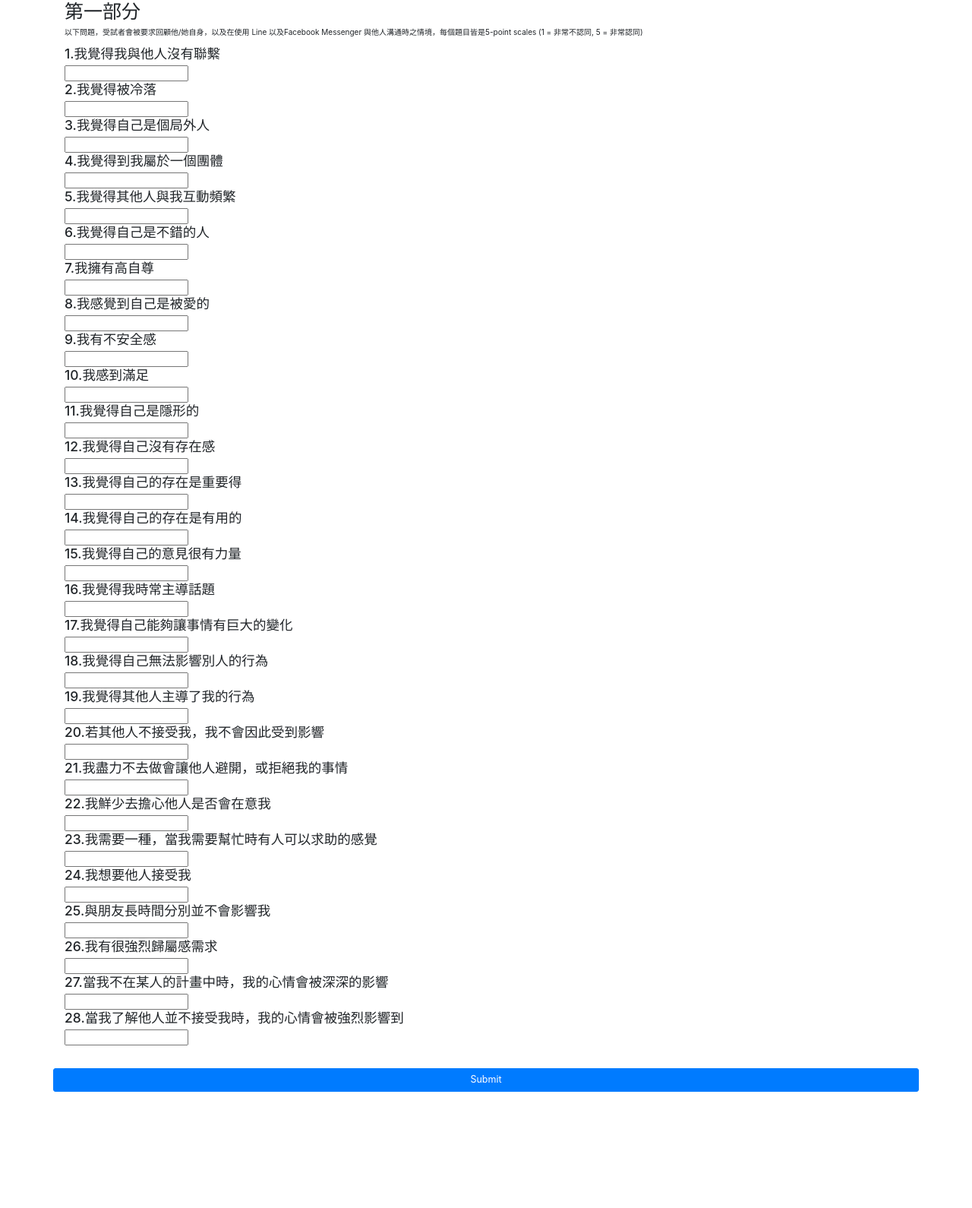
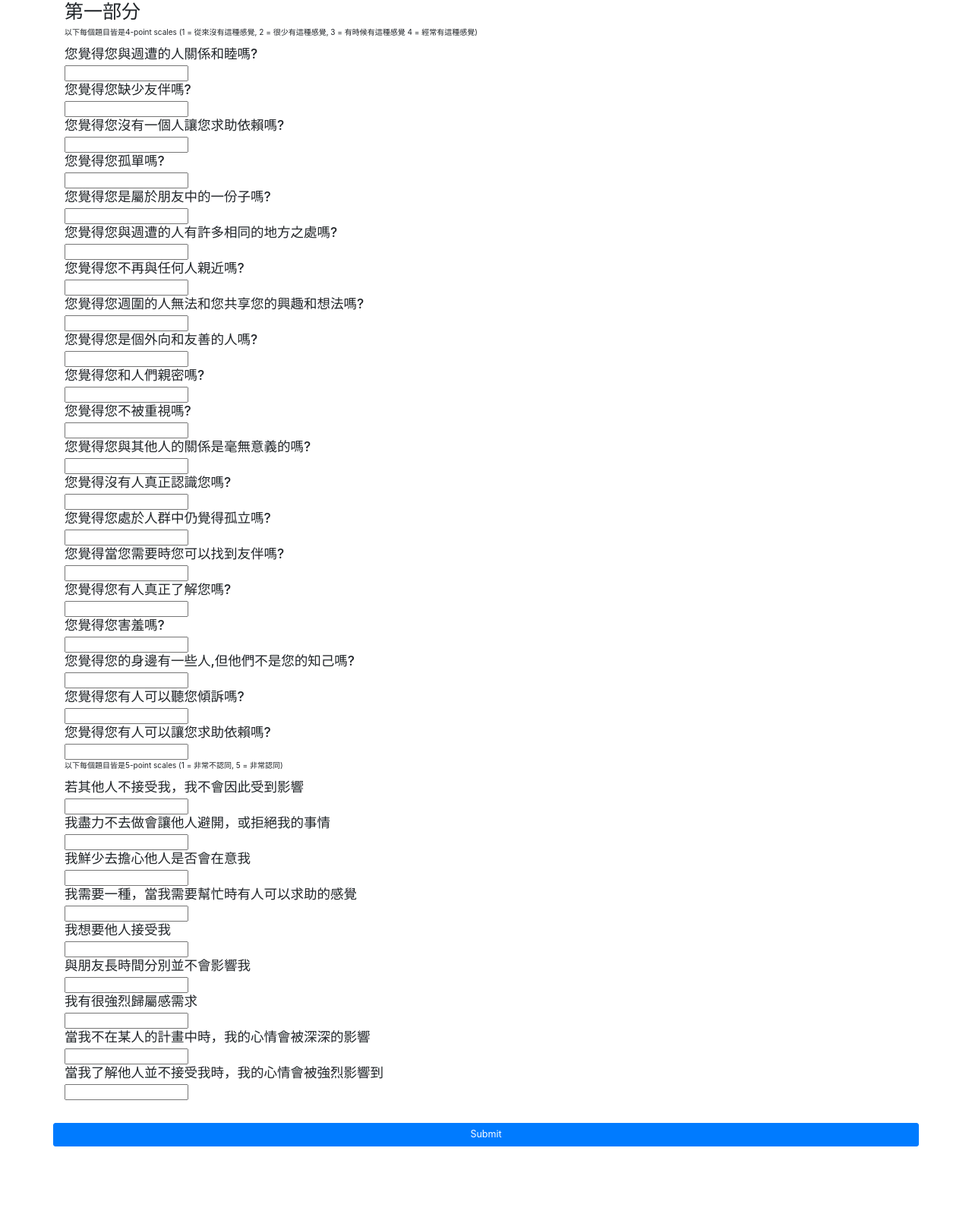
Before and after one commit to NCTUMUILab/intelligent_noti, a Flask app: page /user_questionnaire in a window 1280 px wide. Shown: the top 1590 px of the page at 76% size. Before the commit the page ends 1437 px from the top, so only its background shows below. Run offline with Flask 2, Linux system fonts and the light colour scheme; the visitor is signed in with stand-in values (Sample User, id 1); data comes from the database, SQL or seed files in the repository; some libraries are stand-ins or nearby versions.

Commit message:
update user questionniare

```diff
--- a/app/templates/user_questionnaire.html
+++ b/app/templates/user_questionnaire.html
@@ -20,221 +20,220 @@ User Questionnaire
       <form action="{{ url_for('user_questionnaire') }}" method="post">
 
         <h1>第一部分</h1>
-        <p>以下問題，受試者會被要求回顧他/她自身，以及在使用 Line 以及Facebook Messenger 與他人溝通時之情境，每個題目皆是5-point scales (1 = 非常不認同, 5 = 非常認同)</p>
 
-        <h3>1.我覺得我與他人沒有聯繫</h3>
-        <span id="ex18-label-1" class="hidden">Example slider label</span>
-                <input name="我覺得我與他人沒有聯繫" type="text"
-                      data-provide="slider"
-                      data-slider-ticks="[1, 2, 3, 4, 5]"
-                      data-slider-ticks-labels='["1", "2", "3", "4", "5"]'
-                      data-slider-min="1"
-                      data-slider-max="5"
-                      data-slider-step="1"
-                      data-slider-value="1"
-                      data-slider-tooltip="hide" />
+        <p>以下每個題目皆是4-point scales (1 = 從來沒有這種感覺, 2 = 很少有這種感覺, 3 = 有時候有這種感覺 4 = 經常有這種感覺)</p>
 
-        <h3>2.我覺得被冷落</h3>
-        <span id="ex18-label-1" class="hidden">Example slider label</span>
-                <input name="我覺得被冷落" type="text"
-                      data-provide="slider"
-                      data-slider-ticks="[1, 2, 3, 4, 5]"
-                      data-slider-ticks-labels='["1", "2", "3", "4", "5"]'
-                      data-slider-min="1"
-                      data-slider-max="5"
-                      data-slider-step="1"
-                      data-slider-value="1"
-                      data-slider-tooltip="hide" />
-
-        <h3>3.我覺得自己是個局外人</h3>
-        <span id="ex18-label-1" class="hidden">Example slider label</span>
-                <input name="我覺得自己是個局外人" type="text"
-                      data-provide="slider"
-                      data-slider-ticks="[1, 2, 3, 4, 5]"
-                      data-slider-ticks-labels='["1", "2", "3", "4", "5"]'
-                      data-slider-min="1"
-                      data-slider-max="5"
-                      data-slider-step="1"
-                      data-slider-value="1"
-                      data-slider-tooltip="hide" />
-
-        <h3>4.我覺得到我屬於一個團體</h3>
-          <input name="我覺得到我屬於一個團體" type="text"
+        <h3>您覺得您與週遭的人關係和睦嗎?</h3>
+          <input name="您覺得您與週遭的人關係和睦嗎?" type="text"
                 data-provide="slider"
-                data-slider-ticks="[1, 2, 3, 4, 5]"
-                data-slider-ticks-labels='["1", "2", "3", "4", "5"]'
+                data-slider-ticks="[1, 2, 3, 4]"
+                data-slider-ticks-labels='["1", "2", "3", "4"]'
                 data-slider-min="1"
-                data-slider-max="5"
+                data-slider-max="4"
+                data-slider-step="1"
+                data-slider-value="1"
+                data-slider-tooltip="hide" />
+        <h3>您覺得您缺少友伴嗎?</h3>
+          <input name="您覺得您缺少友伴嗎?" type="text"
+                data-provide="slider"
+                data-slider-ticks="[1, 2, 3, 4]"
+                data-slider-ticks-labels='["1", "2", "3", "4"]'
+                data-slider-min="1"
+                data-slider-max="4"
+                data-slider-step="1"
+                data-slider-value="1"
+                data-slider-tooltip="hide" />
+        <h3>您覺得您沒有一個人讓您求助依賴嗎?</h3>
+          <input name="您覺得您沒有一個人讓您求助依賴嗎?" type="text"
+                data-provide="slider"
+                data-slider-ticks="[1, 2, 3, 4]"
+                data-slider-ticks-labels='["1", "2", "3", "4"]'
+                data-slider-min="1"
+                data-slider-max="4"
                 data-slider-step="1"
                 data-slider-value="1"
                 data-slider-tooltip="hide" />
 
-        <h3>5.我覺得其他人與我互動頻繁</h3>
-          <input name="我覺得其他人與我互動頻繁" type="text"
+        <h3>您覺得您孤單嗎?</h3>
+          <input name="您覺得您孤單嗎?" type="text"
                 data-provide="slider"
-                data-slider-ticks="[1, 2, 3, 4, 5]"
-                data-slider-ticks-labels='["1", "2", "3", "4", "5"]'
+                data-slider-ticks="[1, 2, 3, 4]"
+                data-slider-ticks-labels='["1", "2", "3", "4"]'
                 data-slider-min="1"
-                data-slider-max="5"
+                data-slider-max="4"
+                data-slider-step="1"
+                data-slider-value="1"
+                data-slider-tooltip="hide" />
+        <h3>您覺得您是屬於朋友中的一份子嗎?</h3>
+          <input name="您覺得您是屬於朋友中的一份子嗎?" type="text"
+                data-provide="slider"
+                data-slider-ticks="[1, 2, 3, 4]"
+                data-slider-ticks-labels='["1", "2", "3", "4"]'
+                data-slider-min="1"
+                data-slider-max="4"
                 data-slider-step="1"
                 data-slider-value="1"
                 data-slider-tooltip="hide" />
 
-        <h3>6.我覺得自己是不錯的人</h3>
-          <input name="我覺得自己是不錯的人" type="text"
+        <h3>您覺得您與週遭的人有許多相同的地方之處嗎?</h3>
+          <input name="您覺得您與週遭的人有許多相同的地方之處嗎?" type="text"
                 data-provide="slider"
-                data-slider-ticks="[1, 2, 3, 4, 5]"
-                data-slider-ticks-labels='["1", "2", "3", "4", "5"]'
+                data-slider-ticks="[1, 2, 3, 4]"
+                data-slider-ticks-labels='["1", "2", "3", "4"]'
                 data-slider-min="1"
-                data-slider-max="5"
+                data-slider-max="4"
+                data-slider-step="1"
+                data-slider-value="1"
+                data-slider-tooltip="hide" />
+        <h3>您覺得您不再與任何人親近嗎?</h3>
+          <input name="您覺得您不再與任何人親近嗎?" type="text"
+                data-provide="slider"
+                data-slider-ticks="[1, 2, 3, 4]"
+                data-slider-ticks-labels='["1", "2", "3", "4"]'
+                data-slider-min="1"
+                data-slider-max="4"
+                data-slider-step="1"
+                data-slider-value="1"
+                data-slider-tooltip="hide" />
+        <h3>您覺得您週圍的人無法和您共享您的興趣和想法嗎?</h3>
+          <input name="您覺得您週圍的人無法和您共享您的興趣和想法嗎?" type="text"
+                data-provide="slider"
+                data-slider-ticks="[1, 2, 3, 4]"
+                data-slider-ticks-labels='["1", "2", "3", "4"]'
+                data-slider-min="1"
+                data-slider-max="4"
                 data-slider-step="1"
                 data-slider-value="1"
                 data-slider-tooltip="hide" />
 
-        <h3>7.我擁有高自尊</h3>
-          <input name="我擁有高自尊" type="text"
+        <h3>您覺得您是個外向和友善的人嗎?</h3>
+          <input name="您覺得您是個外向和友善的人嗎?" type="text"
                 data-provide="slider"
-                data-slider-ticks="[1, 2, 3, 4, 5]"
-                data-slider-ticks-labels='["1", "2", "3", "4", "5"]'
+                data-slider-ticks="[1, 2, 3, 4]"
+                data-slider-ticks-labels='["1", "2", "3", "4"]'
                 data-slider-min="1"
-                data-slider-max="5"
+                data-slider-max="4"
+                data-slider-step="1"
+                data-slider-value="1"
+                data-slider-tooltip="hide" />
+        <h3>您覺得您和人們親密嗎?</h3>
+          <input name="您覺得您和人們親密嗎?" type="text"
+                data-provide="slider"
+                data-slider-ticks="[1, 2, 3, 4]"
+                data-slider-ticks-labels='["1", "2", "3", "4"]'
+                data-slider-min="1"
+                data-slider-max="4"
                 data-slider-step="1"
                 data-slider-value="1"
                 data-slider-tooltip="hide" />
 
-        <h3>8.我感覺到自己是被愛的</h3>
-          <input name="我感覺到自己是被愛的" type="text"
+        <h3>您覺得您不被重視嗎?</h3>
+          <input name="您覺得您不被重視嗎?" type="text"
                 data-provide="slider"
-                data-slider-ticks="[1, 2, 3, 4, 5]"
-                data-slider-ticks-labels='["1", "2", "3", "4", "5"]'
+                data-slider-ticks="[1, 2, 3, 4]"
+                data-slider-ticks-labels='["1", "2", "3", "4"]'
                 data-slider-min="1"
-                data-slider-max="5"
+                data-slider-max="4"
+                data-slider-step="1"
+                data-slider-value="1"
+                data-slider-tooltip="hide" />
+        <h3>您覺得您與其他人的關係是毫無意義的嗎?</h3>
+          <input name="您覺得您與其他人的關係是毫無意義的嗎?" type="text"
+                data-provide="slider"
+                data-slider-ticks="[1, 2, 3, 4]"
+                data-slider-ticks-labels='["1", "2", "3", "4"]'
+                data-slider-min="1"
+                data-slider-max="4"
+                data-slider-step="1"
+                data-slider-value="1"
+                data-slider-tooltip="hide" />
+        <h3>您覺得沒有人真正認識您嗎?</h3>
+          <input name="您覺得沒有人真正認識您嗎?" type="text"
+                data-provide="slider"
+                data-slider-ticks="[1, 2, 3, 4]"
+                data-slider-ticks-labels='["1", "2", "3", "4"]'
+                data-slider-min="1"
+                data-slider-max="4"
                 data-slider-step="1"
                 data-slider-value="1"
                 data-slider-tooltip="hide" />
 
-        <h3>9.我有不安全感</h3>
-          <input name="我有不安全感" type="text"
+        <h3>您覺得您處於人群中仍覺得孤立嗎?</h3>
+          <input name="您覺得您處於人群中仍覺得孤立嗎?" type="text"
                 data-provide="slider"
-                data-slider-ticks="[1, 2, 3, 4, 5]"
-                data-slider-ticks-labels='["1", "2", "3", "4", "5"]'
+                data-slider-ticks="[1, 2, 3, 4]"
+                data-slider-ticks-labels='["1", "2", "3", "4"]'
                 data-slider-min="1"
-                data-slider-max="5"
+                data-slider-max="4"
+                data-slider-step="1"
+                data-slider-value="1"
+                data-slider-tooltip="hide" />
+        <h3>您覺得當您需要時您可以找到友伴嗎?</h3>
+          <input name="您覺得當您需要時您可以找到友伴嗎?" type="text"
+                data-provide="slider"
+                data-slider-ticks="[1, 2, 3, 4]"
+                data-slider-ticks-labels='["1", "2", "3", "4"]'
+                data-slider-min="1"
+                data-slider-max="4"
                 data-slider-step="1"
                 data-slider-value="1"
                 data-slider-tooltip="hide" />
 
-        <h3>10.我感到滿足</h3>
-          <input name="我感到滿足" type="text"
+        <h3>您覺得您有人真正了解您嗎?</h3>
+          <input name="您覺得您有人真正了解您嗎?" type="text"
                 data-provide="slider"
-                data-slider-ticks="[1, 2, 3, 4, 5]"
-                data-slider-ticks-labels='["1", "2", "3", "4", "5"]'
+                data-slider-ticks="[1, 2, 3, 4]"
+                data-slider-ticks-labels='["1", "2", "3", "4"]'
                 data-slider-min="1"
-                data-slider-max="5"
+                data-slider-max="4"
+                data-slider-step="1"
+                data-slider-value="1"
+                data-slider-tooltip="hide" />
+        <h3>您覺得您害羞嗎?</h3>
+          <input name="您覺得您害羞嗎?" type="text"
+                data-provide="slider"
+                data-slider-ticks="[1, 2, 3, 4]"
+                data-slider-ticks-labels='["1", "2", "3", "4"]'
+                data-slider-min="1"
+                data-slider-max="4"
+                data-slider-step="1"
+                data-slider-value="1"
+                data-slider-tooltip="hide" />
+        <h3>您覺得您的身邊有一些人,但他們不是您的知己嗎?</h3>
+          <input name="您覺得您的身邊有一些人,但他們不是您的知己嗎?" type="text"
+                data-provide="slider"
+                data-slider-ticks="[1, 2, 3, 4]"
+                data-slider-ticks-labels='["1", "2", "3", "4"]'
+                data-slider-min="1"
+                data-slider-max="4"
                 data-slider-step="1"
                 data-slider-value="1"
                 data-slider-tooltip="hide" />
 
-        <h3>11.我覺得自己是隱形的</h3>
-          <input name="我覺得自己是隱形的" type="text"
+        <h3>您覺得您有人可以聽您傾訴嗎?</h3>
+          <input name="您覺得您有人可以聽您傾訴嗎?" type="text"
                 data-provide="slider"
-                data-slider-ticks="[1, 2, 3, 4, 5]"
-                data-slider-ticks-labels='["1", "2", "3", "4", "5"]'
+                data-slider-ticks="[1, 2, 3, 4]"
+                data-slider-ticks-labels='["1", "2", "3", "4"]'
                 data-slider-min="1"
-                data-slider-max="5"
+                data-slider-max="4"
+                data-slider-step="1"
+                data-slider-value="1"
+                data-slider-tooltip="hide" />
+        <h3>您覺得您有人可以讓您求助依賴嗎?</h3>
+          <input name="您覺得您有人可以讓您求助依賴嗎?" type="text"
+                data-provide="slider"
+                data-slider-ticks="[1, 2, 3, 4]"
+                data-slider-ticks-labels='["1", "2", "3", "4"]'
+                data-slider-min="1"
+                data-slider-max="4"
                 data-slider-step="1"
                 data-slider-value="1"
                 data-slider-tooltip="hide" />
 
-        <h3>12.我覺得自己沒有存在感</h3>
-          <input name="我覺得自己沒有存在感" type="text"
-                data-provide="slider"
-                data-slider-ticks="[1, 2, 3, 4, 5]"
-                data-slider-ticks-labels='["1", "2", "3", "4", "5"]'
-                data-slider-min="1"
-                data-slider-max="5"
-                data-slider-step="1"
-                data-slider-value="1"
-                data-slider-tooltip="hide" />
+        <p>以下每個題目皆是5-point scales (1 = 非常不認同, 5 = 非常認同)</p>
 
-        <h3>13.我覺得自己的存在是重要得</h3>
-          <input name="我覺得自己的存在是重要得" type="text"
-                data-provide="slider"
-                data-slider-ticks="[1, 2, 3, 4, 5]"
-                data-slider-ticks-labels='["1", "2", "3", "4", "5"]'
-                data-slider-min="1"
-                data-slider-max="5"
-                data-slider-step="1"
-                data-slider-value="1"
-                data-slider-tooltip="hide" />
-
-        <h3>14.我覺得自己的存在是有用的</h3>
-          <input name="我覺得自己的存在是有用的" type="text"
-                data-provide="slider"
-                data-slider-ticks="[1, 2, 3, 4, 5]"
-                data-slider-ticks-labels='["1", "2", "3", "4", "5"]'
-                data-slider-min="1"
-                data-slider-max="5"
-                data-slider-step="1"
-                data-slider-value="1"
-                data-slider-tooltip="hide" />
-
-        <h3>15.我覺得自己的意見很有力量</h3>
-          <input name="我覺得自己的意見很有力量" type="text"
-                data-provide="slider"
-                data-slider-ticks="[1, 2, 3, 4, 5]"
-                data-slider-ticks-labels='["1", "2", "3", "4", "5"]'
-                data-slider-min="1"
-                data-slider-max="5"
-                data-slider-step="1"
-                data-slider-value="1"
-                data-slider-tooltip="hide" />
-
-        <h3>16.我覺得我時常主導話題</h3>
-          <input name="我覺得我時常主導話題" type="text"
-                data-provide="slider"
-                data-slider-ticks="[1, 2, 3, 4, 5]"
-                data-slider-ticks-labels='["1", "2", "3", "4", "5"]'
-                data-slider-min="1"
-                data-slider-max="5"
-                data-slider-step="1"
-                data-slider-value="1"
-                data-slider-tooltip="hide" />
-
-        <h3>17.我覺得自己能夠讓事情有巨大的變化</h3>
-          <input name="我覺得自己能夠讓事情有巨大的變化" type="text"
-                data-provide="slider"
-                data-slider-ticks="[1, 2, 3, 4, 5]"
-                data-slider-ticks-labels='["1", "2", "3", "4", "5"]'
-                data-slider-min="1"
-                data-slider-max="5"
-                data-slider-step="1"
-                data-slider-value="1"
-                data-slider-tooltip="hide" />
-
-        <h3>18.我覺得自己無法影響別人的行為</h3>
-          <input name="我覺得自己無法影響別人的行為" type="text"
-                data-provide="slider"
-                data-slider-ticks="[1, 2, 3, 4, 5]"
-                data-slider-ticks-labels='["1", "2", "3", "4", "5"]'
-                data-slider-min="1"
-                data-slider-max="5"
-                data-slider-step="1"
-                data-slider-value="1"
-                data-slider-tooltip="hide" />
-
-        <h3>19.我覺得其他人主導了我的行為</h3>
-          <input name="我覺得其他人主導了我的行為" type="text"
-                data-provide="slider"
-                data-slider-ticks="[1, 2, 3, 4, 5]"
-                data-slider-ticks-labels='["1", "2", "3", "4", "5"]'
-                data-slider-min="1"
-                data-slider-max="5"
-                data-slider-step="1"
-                data-slider-value="1"
-                data-slider-tooltip="hide" />
-
-        <h3>20.若其他人不接受我，我不會因此受到影響</h3>
+        <h3>若其他人不接受我，我不會因此受到影響</h3>
           <input name="若其他人不接受我，我不會因此受到影響" type="text"
                 data-provide="slider"
                 data-slider-ticks="[1, 2, 3, 4, 5]"
@@ -245,7 +244,7 @@ User Questionnaire
                 data-slider-value="1"
                 data-slider-tooltip="hide" />
 
-        <h3>21.我盡力不去做會讓他人避開，或拒絕我的事情</h3>
+        <h3>我盡力不去做會讓他人避開，或拒絕我的事情</h3>
           <input name="我盡力不去做會讓他人避開，或拒絕我的事情" type="text"
                 data-provide="slider"
                 data-slider-ticks="[1, 2, 3, 4, 5]"
@@ -256,7 +255,7 @@ User Questionnaire
                 data-slider-value="1"
                 data-slider-tooltip="hide" />
 
-        <h3>22.我鮮少去擔心他人是否會在意我</h3>
+        <h3>我鮮少去擔心他人是否會在意我</h3>
           <input name="我鮮少去擔心他人是否會在意我" type="text"
                 data-provide="slider"
                 data-slider-ticks="[1, 2, 3, 4, 5]"
@@ -267,7 +266,7 @@ User Questionnaire
                 data-slider-value="1"
                 data-slider-tooltip="hide" />
 
-        <h3>23.我需要一種，當我需要幫忙時有人可以求助的感覺</h3>
+        <h3>我需要一種，當我需要幫忙時有人可以求助的感覺</h3>
           <input name="我需要一種，當我需要幫忙時有人可以求助的感覺" type="text"
                 data-provide="slider"
                 data-slider-ticks="[1, 2, 3, 4, 5]"
@@ -278,7 +277,7 @@ User Questionnaire
                 data-slider-value="1"
                 data-slider-tooltip="hide" />
 
-        <h3>24.我想要他人接受我</h3>
+        <h3>我想要他人接受我</h3>
           <input name="我想要他人接受我" type="text"
                 data-provide="slider"
                 data-slider-ticks="[1, 2, 3, 4, 5]"
@@ -289,7 +288,7 @@ User Questionnaire
                 data-slider-value="1"
                 data-slider-tooltip="hide" />
 
-        <h3>25.與朋友長時間分別並不會影響我</h3>
+        <h3>與朋友長時間分別並不會影響我</h3>
           <input name="與朋友長時間分別並不會影響我" type="text"
                 data-provide="slider"
                 data-slider-ticks="[1, 2, 3, 4, 5]"
@@ -300,7 +299,7 @@ User Questionnaire
                 data-slider-value="1"
                 data-slider-tooltip="hide" />
 
-        <h3>26.我有很強烈歸屬感需求</h3>
+        <h3>我有很強烈歸屬感需求</h3>
           <input name="我有很強烈歸屬感需求" type="text"
                 data-provide="slider"
                 data-slider-ticks="[1, 2, 3, 4, 5]"
@@ -311,7 +310,7 @@ User Questionnaire
                 data-slider-value="1"
                 data-slider-tooltip="hide" />
 
-        <h3>27.當我不在某人的計畫中時，我的心情會被深深的影響</h3>
+        <h3>當我不在某人的計畫中時，我的心情會被深深的影響</h3>
           <input name="當我不在某人的計畫中時，我的心情會被深深的影響" type="text"
                 data-provide="slider"
                 data-slider-ticks="[1, 2, 3, 4, 5]"
@@ -322,7 +321,7 @@ User Questionnaire
                 data-slider-value="1"
                 data-slider-tooltip="hide" />
 
-        <h3>28.當我了解他人並不接受我時，我的心情會被強烈影響到</h3>
+        <h3>當我了解他人並不接受我時，我的心情會被強烈影響到</h3>
           <input name="當我了解他人並不接受我時，我的心情會被強烈影響到" type="text"
                 data-provide="slider"
                 data-slider-ticks="[1, 2, 3, 4, 5]"
```
